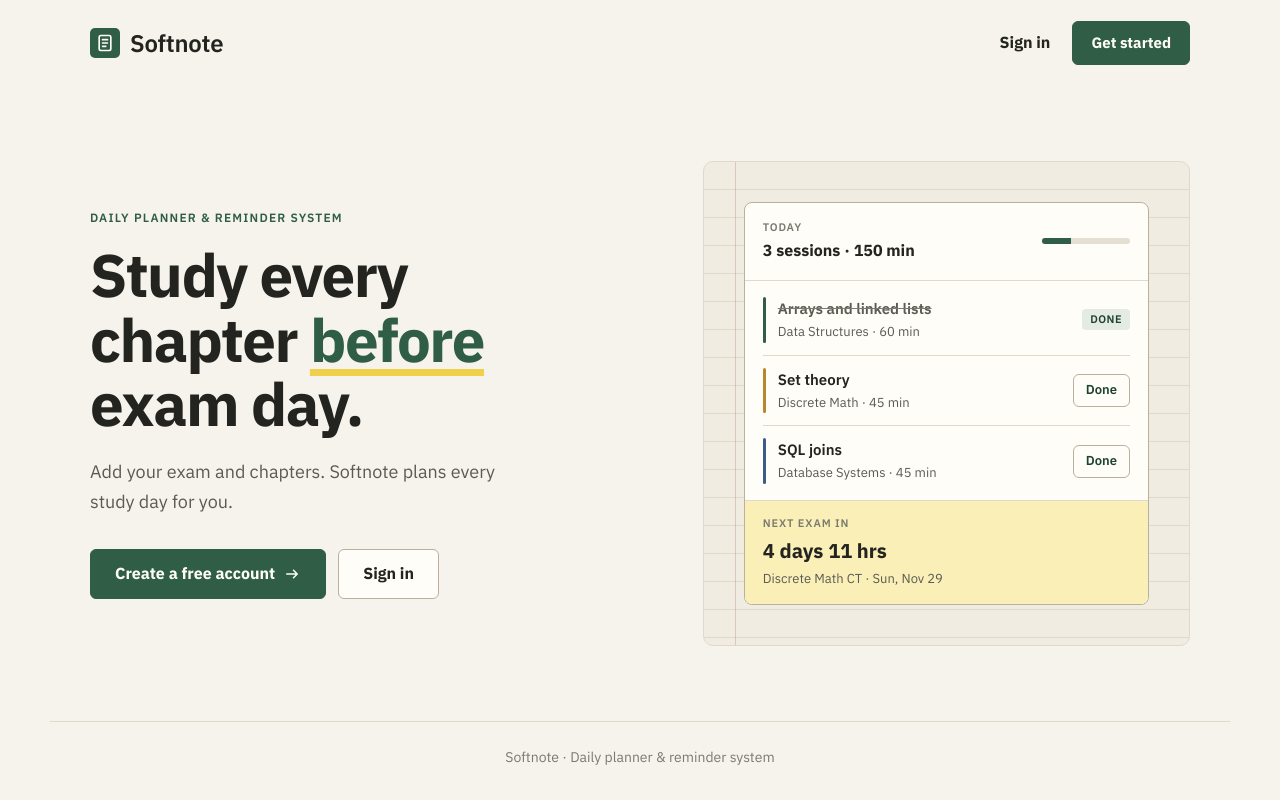
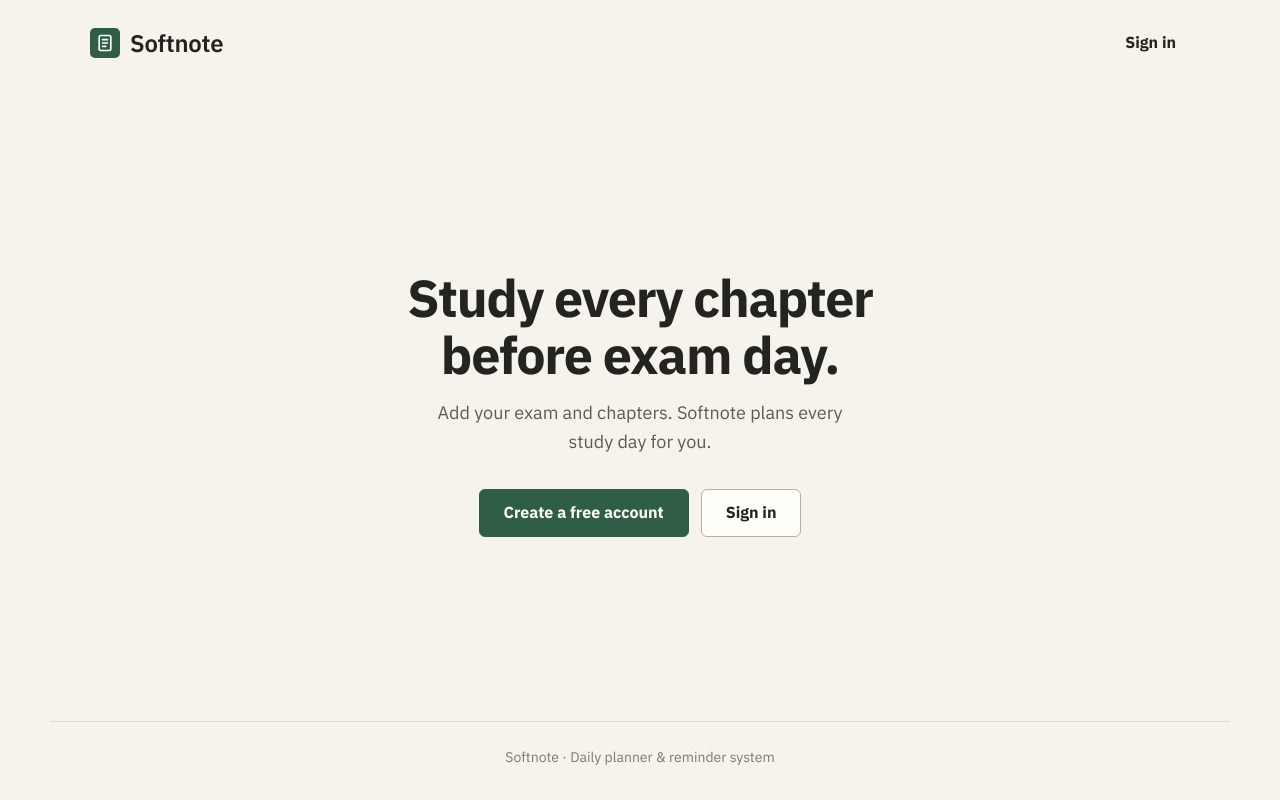
Before and after one commit to sanjidaanika-star/Softnote-Daily-planner-Reminder-system, a plain HTML site: page frontend/index.html in a window 1280 px wide. Drawn offline with Linux system fonts and the light colour scheme.

Commit message:
Keep the home page to a headline and two buttons

```diff
--- a/frontend/css/style.css
+++ b/frontend/css/style.css
@@ -1078,61 +1078,12 @@ tr.is-completed .pill-today { background: var(--primary); color: var(--on-primar
 .public-page > footer { padding-block: 24px 32px; color: var(--text-3); font-size: 0.875rem; text-align: center; border-top: 1px solid var(--border); }
 
 /* Home */
-.public-home > main { display: grid; align-items: center; padding-block: clamp(24px, 6vw, 64px); }
-
-.hero { display: grid; grid-template-columns: minmax(0, 1.1fr) minmax(0, 1fr); align-items: center; gap: clamp(36px, 6vw, 80px); }
-.hero-badge { margin: 0 0 16px; color: var(--primary); font-size: 0.75rem; font-weight: 600; letter-spacing: 0.1em; text-transform: uppercase; }
-.hero h1 { max-width: 15ch; margin: 0 0 20px; font-size: clamp(2.25rem, 5vw, 3.75rem); font-weight: 700; line-height: 1.08; letter-spacing: -0.025em; text-wrap: balance; }
-.hero h1 em {
-  color: var(--primary);
-  font-style: normal;
-  text-decoration: underline;
-  text-decoration-color: var(--accent);
-  text-decoration-thickness: 0.12em;
-  text-underline-offset: 0.12em;
-  text-decoration-skip-ink: none;
-}
-.hero-lead { max-width: 40ch; margin: 0; color: var(--text-2); font-size: clamp(1rem, 1.6vw, 1.125rem); line-height: 1.65; }
-.home-actions { display: flex; flex-wrap: wrap; gap: 12px; margin-top: 32px; }
-.home-actions .primary-button, .home-actions .secondary-button { min-height: 50px; padding: 12px 24px; font-size: 1rem; }
-.home-actions svg { width: 18px; height: 18px; fill: none; stroke: currentColor; stroke-width: 2; stroke-linecap: round; stroke-linejoin: round; }
-
-/* Product preview on a ruled notebook page */
-.hero-preview {
-  margin: 0;
-  padding: clamp(20px, 4vw, 40px);
-  border: 1px solid var(--border);
-  border-radius: var(--radius-lg);
-  background:
-    linear-gradient(90deg, transparent 31px, color-mix(in srgb, var(--danger) 22%, transparent) 31px 32px, transparent 32px),
-    repeating-linear-gradient(transparent 0 27px, var(--border) 27px 28px),
-    var(--surface-2);
-}
-.preview-card { display: grid; gap: 0; overflow: hidden; border: 1px solid var(--border-strong); border-radius: var(--radius); background: var(--surface); }
-.preview-head { display: flex; align-items: center; justify-content: space-between; gap: 16px; padding: 16px 18px; border-bottom: 1px solid var(--border); }
-.preview-head div { display: grid; gap: 2px; }
-.preview-head strong { font-size: 1rem; }
-.preview-label { color: var(--text-3); font-size: 0.6875rem; font-weight: 600; letter-spacing: 0.08em; text-transform: uppercase; }
-.preview-progress { flex: none; width: 88px; height: 6px; overflow: hidden; border-radius: 3px; background: var(--surface-3); }
-.preview-progress span { display: block; width: 33%; height: 100%; background: var(--primary); }
-.preview-list { margin: 0; padding: 4px 18px; list-style: none; }
-.preview-list li { display: grid; grid-template-columns: 3px minmax(0, 1fr) auto; align-items: center; gap: 12px; padding: 12px 0; border-top: 1px solid var(--border); }
-.preview-list li:first-child { border-top: 0; }
-.preview-bar { align-self: stretch; border-radius: 2px; background: var(--exam-accent); }
-.preview-list div { display: grid; gap: 1px; min-width: 0; }
-.preview-list b { font-size: 0.9375rem; font-weight: 600; }
-.preview-list small { color: var(--text-2); font-size: 0.8125rem; }
-.preview-list .is-done b { color: var(--text-2); text-decoration: line-through; text-decoration-color: var(--text-3); }
-.preview-tag { padding: 2px 8px; border-radius: 4px; background: var(--primary-soft); color: var(--primary-ink); font-size: 0.6875rem; font-weight: 600; letter-spacing: 0.04em; text-transform: uppercase; }
-.preview-button { padding: 5px 12px; border: 1px solid var(--border-strong); border-radius: var(--radius-sm); color: var(--primary-ink); font-size: 0.8125rem; font-weight: 600; }
-.preview-foot { display: grid; gap: 2px; padding: 14px 18px; border-top: 1px solid var(--border); background: var(--accent-soft); }
-.preview-foot strong { font-size: 1.25rem; font-variant-numeric: tabular-nums; }
-.preview-foot small { color: var(--text-2); font-size: 0.8125rem; }
-
-@media (max-width: 900px) {
-  .hero { grid-template-columns: minmax(0, 1fr); }
-  .hero h1 { max-width: 16ch; }
-}
+.public-home > main { display: grid; place-items: center; padding-block: 48px; }
+.hero { max-width: 640px; text-align: center; }
+.hero h1 { margin: 0 0 16px; font-size: clamp(2.25rem, 5vw, 3.25rem); font-weight: 700; line-height: 1.1; letter-spacing: -0.025em; text-wrap: balance; }
+.hero-lead { margin: 0 auto; max-width: 40ch; color: var(--text-2); font-size: 1.125rem; line-height: 1.6; }
+.home-actions { display: flex; flex-wrap: wrap; justify-content: center; gap: 12px; margin-top: 32px; }
+.home-actions a { min-height: 48px; padding: 12px 24px; font-size: 1rem; }
 
 @media (max-width: 640px) {
   .home-actions > a { flex: 1 1 100%; }
--- a/frontend/index.html
+++ b/frontend/index.html
@@ -9,47 +9,22 @@
   <link rel="preconnect" href="https://fonts.googleapis.com">
   <link rel="preconnect" href="https://fonts.gstatic.com" crossorigin>
   <link rel="stylesheet" href="https://fonts.googleapis.com/css2?family=IBM+Plex+Sans:wght@400;500;600;700&display=swap">
-  <link rel="stylesheet" href="/css/style.css?v=home-3">
+  <link rel="stylesheet" href="/css/style.css?v=home-4">
 </head>
 <body class="public-page public-home">
   <header>
     <a class="wordmark" href="/" aria-label="Softnote home"><svg class="brand-symbol" viewBox="0 0 24 24" aria-hidden="true"><rect x="5" y="3" width="14" height="18" rx="2"/><path d="M9 8h6m-6 4h6m-6 4h4"/></svg>Softnote</a>
-    <nav aria-label="Account navigation">
-      <a href="/login.html">Sign in</a>
-      <a class="primary-button" href="/register.html">Get started</a>
-    </nav>
+    <nav aria-label="Account navigation"><a href="/login.html">Sign in</a></nav>
   </header>
 
   <main>
     <section class="hero" aria-labelledby="hero-heading">
-      <div class="hero-copy">
-        <p class="hero-badge">Daily planner &amp; reminder system</p>
-        <h1 id="hero-heading">Study every chapter <em>before</em> exam day.</h1>
-        <p class="hero-lead">Add your exam and chapters. Softnote plans every study day for you.</p>
-        <div class="home-actions">
-          <a class="primary-button" href="/register.html">Create a free account<svg viewBox="0 0 24 24" aria-hidden="true"><path d="M5 12h14m-5-5 5 5-5 5"/></svg></a>
-          <a class="secondary-button" href="/login.html">Sign in</a>
-        </div>
+      <h1 id="hero-heading">Study every chapter before exam day.</h1>
+      <p class="hero-lead">Add your exam and chapters. Softnote plans every study day for you.</p>
+      <div class="home-actions">
+        <a class="primary-button" href="/register.html">Create a free account</a>
+        <a class="secondary-button" href="/login.html">Sign in</a>
       </div>
-
-      <figure class="hero-preview" aria-label="Example of a Softnote study day">
-        <div class="preview-card">
-          <div class="preview-head">
-            <div><span class="preview-label">Today</span><strong>3 sessions · 150 min</strong></div>
-            <span class="preview-progress"><span></span></span>
-          </div>
-          <ul class="preview-list">
-            <li class="is-done" data-accent="0"><span class="preview-bar"></span><div><b>Arrays and linked lists</b><small>Data Structures · 60 min</small></div><span class="preview-tag">Done</span></li>
-            <li data-accent="1"><span class="preview-bar"></span><div><b>Set theory</b><small>Discrete Math · 45 min</small></div><span class="preview-button">Done</span></li>
-            <li data-accent="2"><span class="preview-bar"></span><div><b>SQL joins</b><small>Database Systems · 45 min</small></div><span class="preview-button">Done</span></li>
-          </ul>
-          <div class="preview-foot">
-            <span class="preview-label">Next exam in</span>
-            <strong>4 days 11 hrs</strong>
-            <small>Discrete Math CT · Sun, Nov 29</small>
-          </div>
-        </div>
-      </figure>
     </section>
   </main>
 
```
